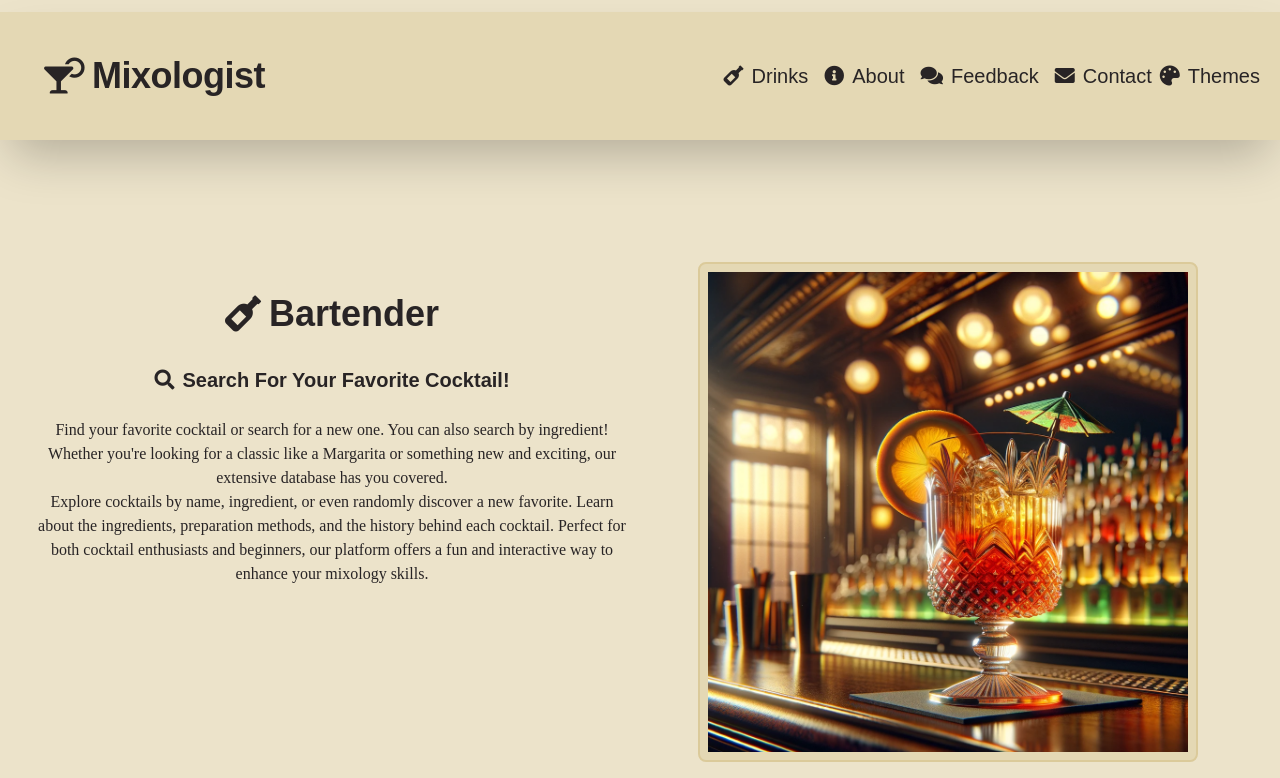
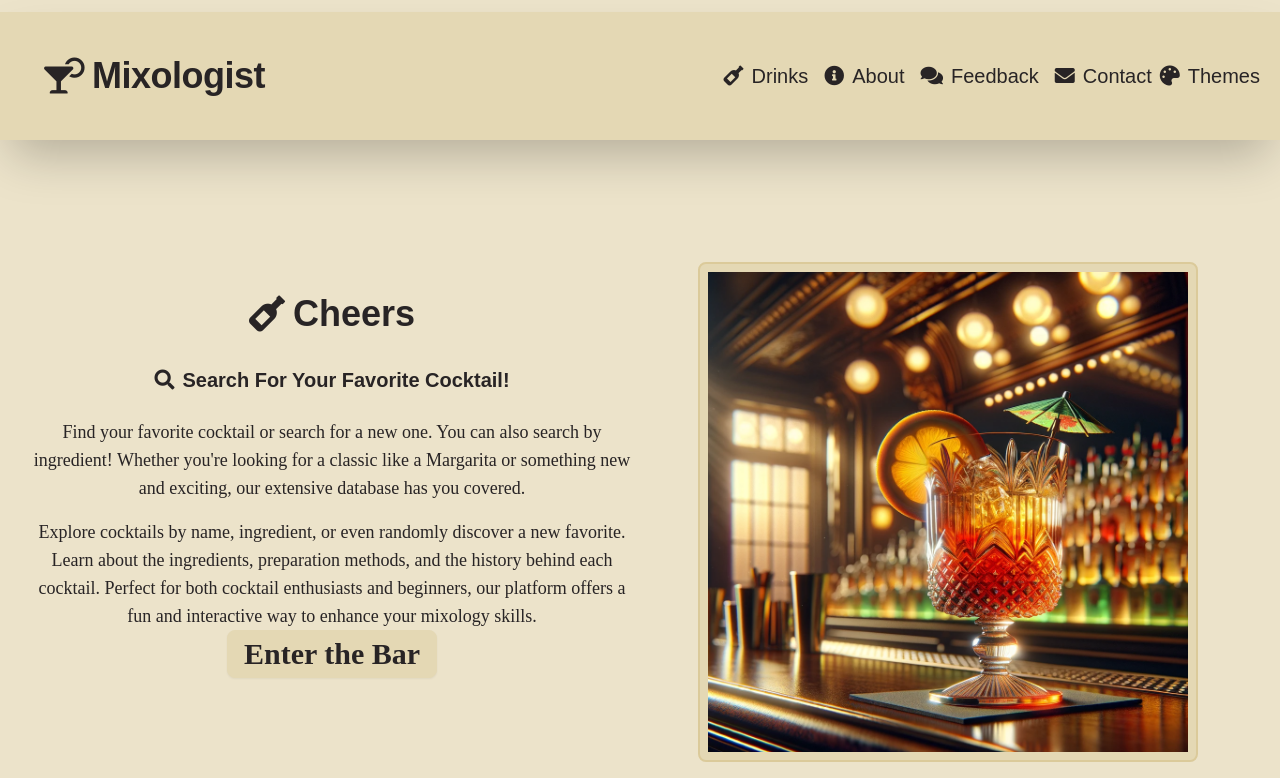
Before and after one commit to RW2023/mixologist, a Next.js app: page / in a window 1280 px wide. Shown: the top 778 px of the page. Built offline with nearby package versions, Linux system fonts and the light colour scheme.

Commit message:
add content and edit page

```diff
--- a/src/app/page.tsx
+++ b/src/app/page.tsx
@@ -7,24 +7,29 @@ export default function Home() {
     <div className="flex flex-col items-center justify-center h-screen container mx-auto px-4 sm:px-6 lg:px-8">
       <div className="grid grid-cols-1 md:grid-cols-2 gap-4 text-center w-full">
         <div>
-          <Heading title="Bartender" iconClass="fas fa-wine-bottle" />
+          <Heading title="cheers" iconClass="fas fa-wine-bottle" />
           <SubHeading
             title="Search for your favorite cocktail!"
             iconClass="fas fa-search"
           />
-          <p>
-            Find your favorite cocktail or search for a new one. You can also
-            search by ingredient! Whether you&apos;re looking for a classic like a
-            Margarita or something new and exciting, our extensive database has
-            you covered.
-          </p>
-          <p>
-            Explore cocktails by name, ingredient, or even randomly discover a
-            new favorite. Learn about the ingredients, preparation methods, and
-            the history behind each cocktail. Perfect for both cocktail
-            enthusiasts and beginners, our platform offers a fun and interactive
-            way to enhance your mixology skills.
-          </p>
+          <div className="text-center mt-6">
+            <p className="mb-4 text-lg text-base-content">
+              Find your favorite cocktail or search for a new one. You can also
+              search by ingredient! Whether you&apos;re looking for a classic
+              like a Margarita or something new and exciting, our extensive
+              database has you covered.
+            </p>
+            <p className="text-lg text-base-content">
+              Explore cocktails by name, ingredient, or even randomly discover a
+              new favorite. Learn about the ingredients, preparation methods,
+              and the history behind each cocktail. Perfect for both cocktail
+              enthusiasts and beginners, our platform offers a fun and
+              interactive way to enhance your mixology skills.
+            </p>
+            <button type="button" className="btn rounded-lg text-3xl">
+              Enter the Bar
+            </button>
+          </div>
         </div>
         <div className="inline-block max-w-xs mx-auto sm:max-w-sm md:max-w-md lg:max-w-lg xl:max-w-xl">
           <Image
@@ -35,12 +40,8 @@ export default function Home() {
             className="rounded-lg border-2 border-base-300 bg-base-200 p-2"
           />
         </div>
-      </div>
-
-      <div className="mt-4 w-full text-center">
-        <button type="button" className="btn rounded-lg text-3xl">
-          Enter the Bar
-        </button>
+        <div className="divider">
+        </div>
       </div>
     </div>
   );
```
